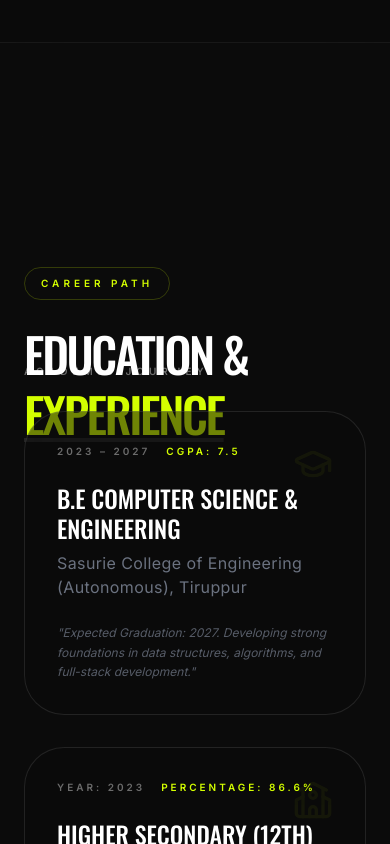
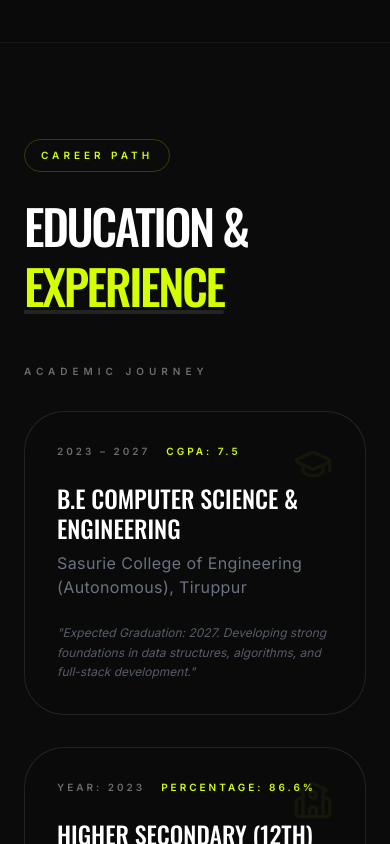
Before and after one commit to vijay1321/portfoliovijay, a React (Vite) app: page / in a window 390 px wide. Shown: the part 3860-4704 px from the top of the page. Built offline with nearby package versions, Linux system fonts and the light colour scheme.

Commit message:
fix(layout): disable sticky positioning on mobile for education and contact sections

```diff
--- a/src/components/Contact.jsx
+++ b/src/components/Contact.jsx
@@ -69,7 +69,7 @@ ${message}`;
       <div className="max-w-7xl mx-auto grid lg:grid-cols-2 gap-16 md:gap-24 items-start">
 
         {/* Left: Info */}
-        <div className="flex flex-col gap-10 md:gap-14 sticky top-32 text-left">
+        <div className="flex flex-col gap-10 md:gap-14 relative lg:sticky lg:top-32 text-left">
           <div className="overflow-hidden">
             <motion.span
               initial={{ y: 20, opacity: 0 }}
--- a/src/components/Studies.jsx
+++ b/src/components/Studies.jsx
@@ -67,7 +67,7 @@ export default function Studies() {
     <section id="academic" className="py-24 md:py-32 px-6 md:px-20 bg-surface/30 backdrop-blur-3xl border-t border-white/5 overflow-hidden relative">
       <div className="max-w-7xl mx-auto flex flex-col lg:flex-row gap-12 md:gap-20">
 
-        <div className="lg:w-1/3 sticky top-32 h-fit text-left">
+        <div className="lg:w-1/3 relative lg:sticky lg:top-32 h-fit text-left">
           <span className="font-sans text-[10px] md:text-xs text-accent uppercase tracking-[0.4em] font-black border border-accent/20 px-4 py-2 rounded-full mb-6 md:mb-8 inline-block">Career Path</span>
           <h2 className="text-5xl sm:text-6xl md:text-7xl font-display font-medium uppercase tracking-tighter text-white leading-tight md:leading-none">Education <br className="hidden md:block" />& <br className="hidden md:block" /><span className="text-accent underline decoration-white/10">Experience</span></h2>
         </div>
```
